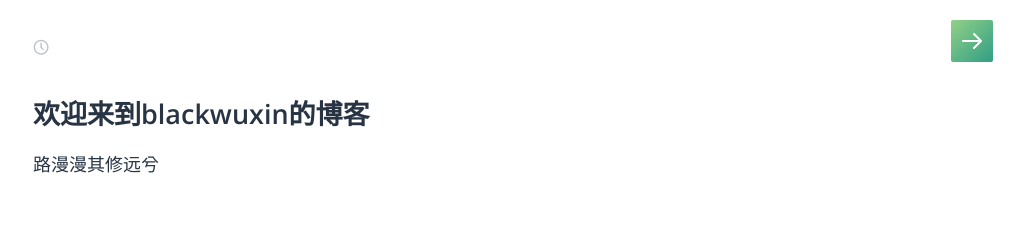
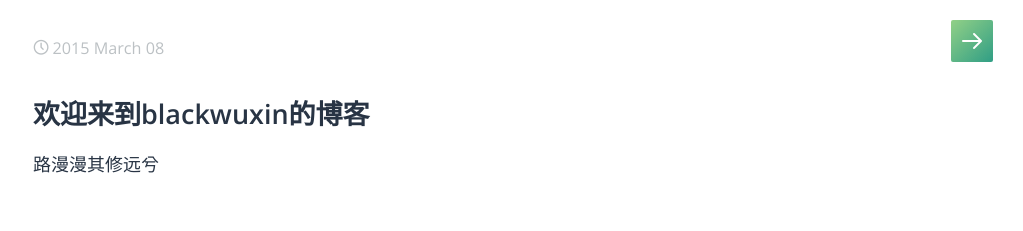
Before and after one commit to P233/3-Jekyll, a Jekyll site: the page built from index.md, in a window 1280 px wide. Shown: the top 231 px of the page, without its empty margins (257-1280 px from the left). Built offline with Jekyll 4.4.1, drawn with Linux system fonts in a browser that asks for light colours; some web fonts are replaced.

Commit message:
Update index.md

```diff
--- a/index.md
+++ b/index.md
@@ -1,5 +1,6 @@
 ---
 layout: post
+date:   2015-03-08 22:21:49
 ---
 
 ## 欢迎来到blackwuxin的博客
```
